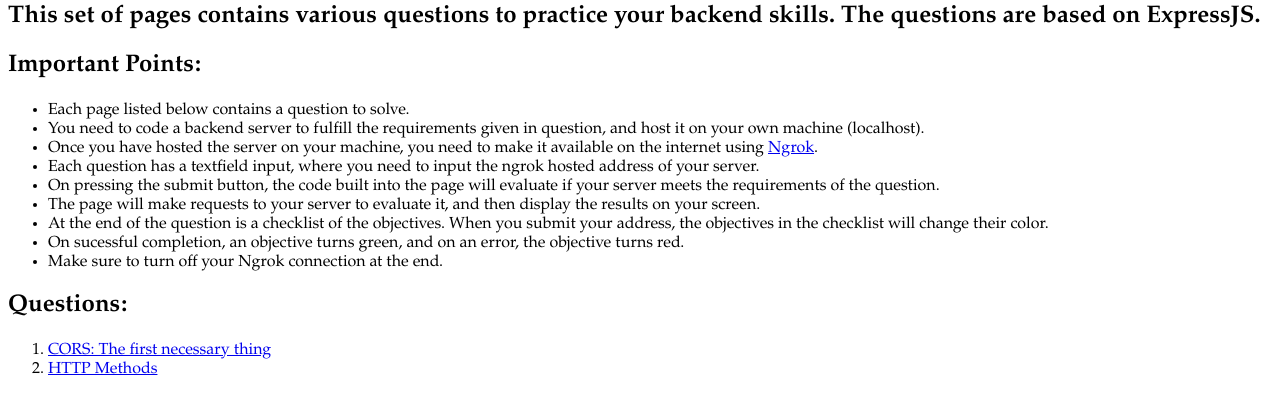
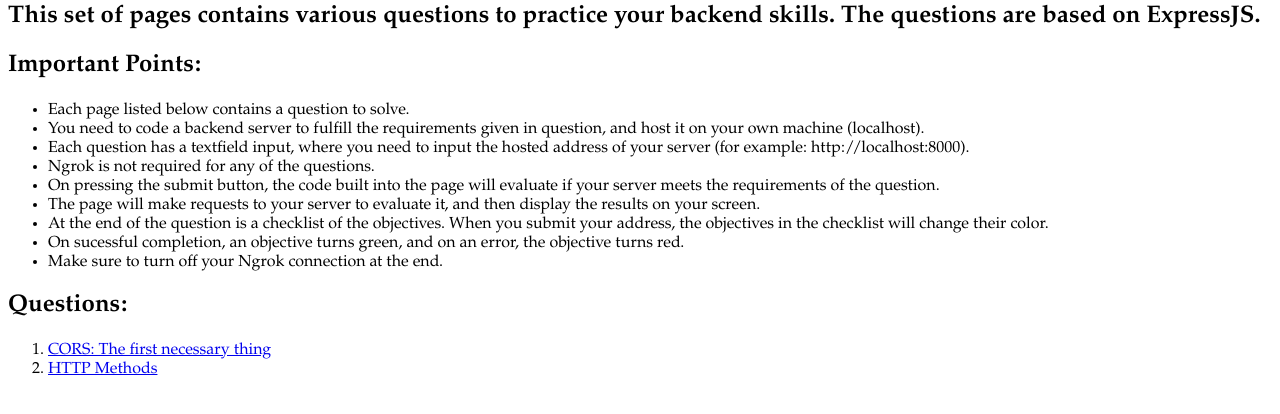
Before and after one commit to priyansh71/ctewebd, a plain HTML site: page index.html in a window 1280 px wide. Shown: the part 78-492 px from the top of the page. Drawn offline with Linux system fonts and the light colour scheme.

Commit message:
ngrok not needed

```diff
--- a/index.html
+++ b/index.html
@@ -11,8 +11,8 @@
 	<ul>
 		<li>Each page listed below contains a question to solve.</li>
 		<li>You need to code a backend server to fulfill the requirements given in question, and host it on your own machine (localhost).</li>
-		<li>Once you have hosted the server on your machine, you need to make it available on the internet using <a href="https://ngrok.com/" target="_blank">Ngrok</a>.</li>
-		<li>Each question has a textfield input, where you need to input the ngrok hosted address of your server.</li>
+		<li>Each question has a textfield input, where you need to input the hosted address of your server (for example: http://localhost:8000).</li>
+		<li>Ngrok is not required for any of the questions.</li>
 		<li>On pressing the submit button, the code built into the page will evaluate if your server meets the requirements of the question. </li>
 		<li>The page will make requests to your server to evaluate it, and then display the results on your screen.</li>
 		<li>At the end of the question is a checklist of the objectives. When you submit your address, the objectives in the checklist will change their color.</li>
```
Also changed, not shown: page1.html (+1 -1 lines), page2.html (+1 -1 lines).
